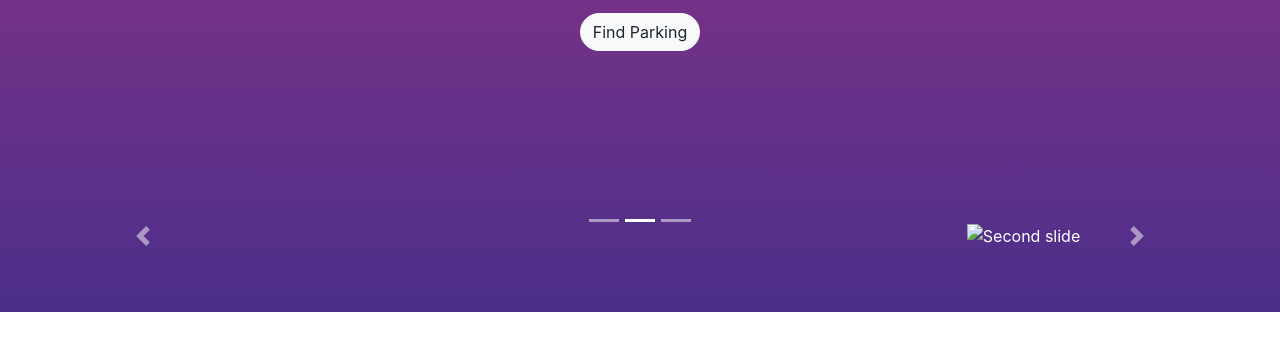
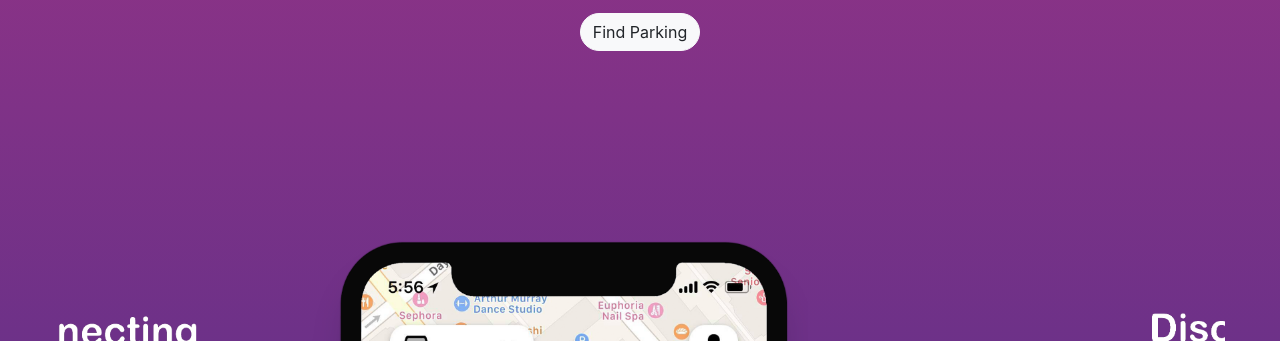
Before and after one commit to Farbod909/curbd-landing, a plain HTML site: page index.html in a window 1280 px wide. Shown: the part 426-767 px from the top of the page. Drawn offline with nearby package versions, Linux system fonts and the light colour scheme; a script that the page names is missing.

Commit message:
Add images to carousel

```diff
--- a/css/main.css
+++ b/css/main.css
@@ -13,6 +13,10 @@ nav.navbar {
 
 .navbar-toggler {
     border: none;
+}
+
+.jumbotron {
+    padding-bottom: none;
 }
 
 .tagline-container {
@@ -33,7 +37,7 @@ nav.navbar {
     border-radius: 20px;
 }
 
-#carouselContainer {
+#curbdIntroCarouselContainer {
     max-width: 1200px;
 }
 
--- a/index.html
+++ b/index.html
@@ -42,29 +42,24 @@
             </div>
         </div>
 
-        <div class="container-fluid" id="carouselContainer">
-            <div id="carouselIndicators" class="carousel slide" data-ride="carousel">
-                <ol class="carousel-indicators">
-                    <li data-target="#carouselIndicators" data-slide-to="0" class="active"></li>
-                    <li data-target="#carouselIndicators" data-slide-to="1"></li>
-                    <li data-target="#carouselIndicators" data-slide-to="2"></li>
-                </ol>
+        <div class="container-fluid" id="curbdIntroCarouselContainer">
+            <div id="curbdIntroCarousel" class="carousel slide" data-ride="carousel">
                 <div class="carousel-inner">
                     <div class="carousel-item active">
-                        <img class="d-block w-100" src="./assets/a.png" alt="First slide">
+                        <img class="d-block w-100" src="./assets/carousel1.png" alt="First slide">
                     </div>
                     <div class="carousel-item">
-                        <img class="d-block w-100" src="./assets/b.png" alt="Second slide">
+                        <img class="d-block w-100" src="./assets/carousel2.png" alt="Second slide">
                     </div>
                     <div class="carousel-item">
-                        <img class="d-block w-100" src="./assets/c.png" alt="Third slide">
+                        <img class="d-block w-100" src="./assets/carousel3.png" alt="Third slide">
                     </div>
                 </div>
-                <a class="carousel-control-prev" href="#carouselIndicators" role="button" data-slide="prev">
+                <a class="carousel-control-prev" href="#curbdIntroCarousel" role="button" data-slide="prev">
                     <span class="carousel-control-prev-icon" aria-hidden="true"></span>
                     <span class="sr-only">Previous</span>
                 </a>
-                <a class="carousel-control-next" href="#carouselIndicators" role="button" data-slide="next">
+                <a class="carousel-control-next" href="#curbdIntroCarousel" role="button" data-slide="next">
                     <span class="carousel-control-next-icon" aria-hidden="true"></span>
                     <span class="sr-only">Next</span>
                 </a>
```
Also changed, not shown: assets/carousel1.png (added), assets/carousel2.png (added), assets/carousel3.png (added).
